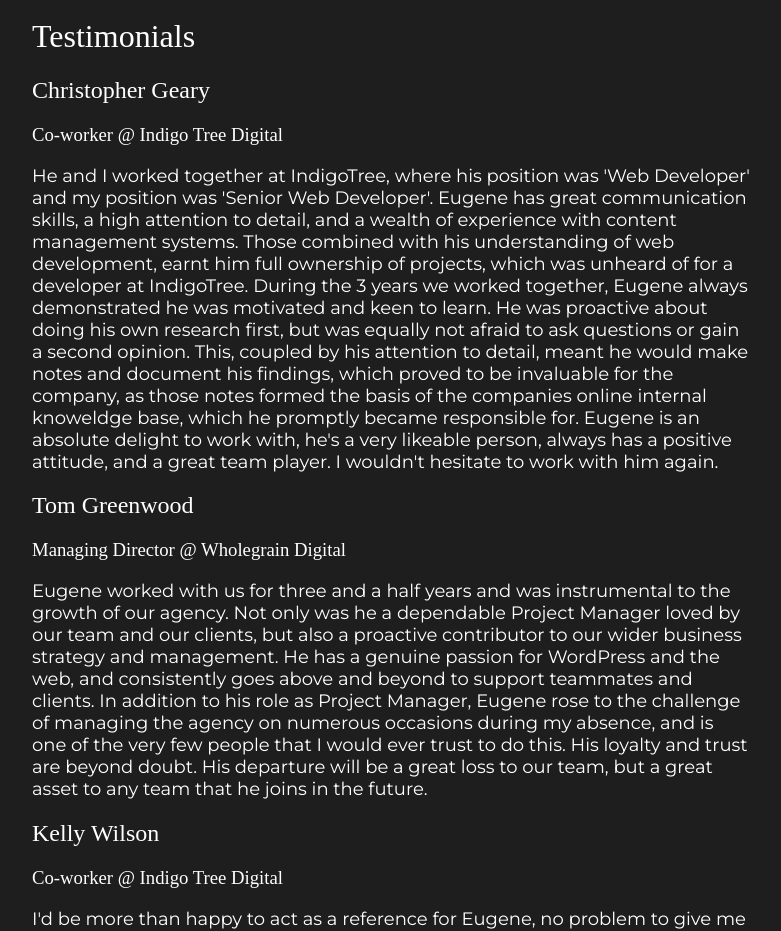
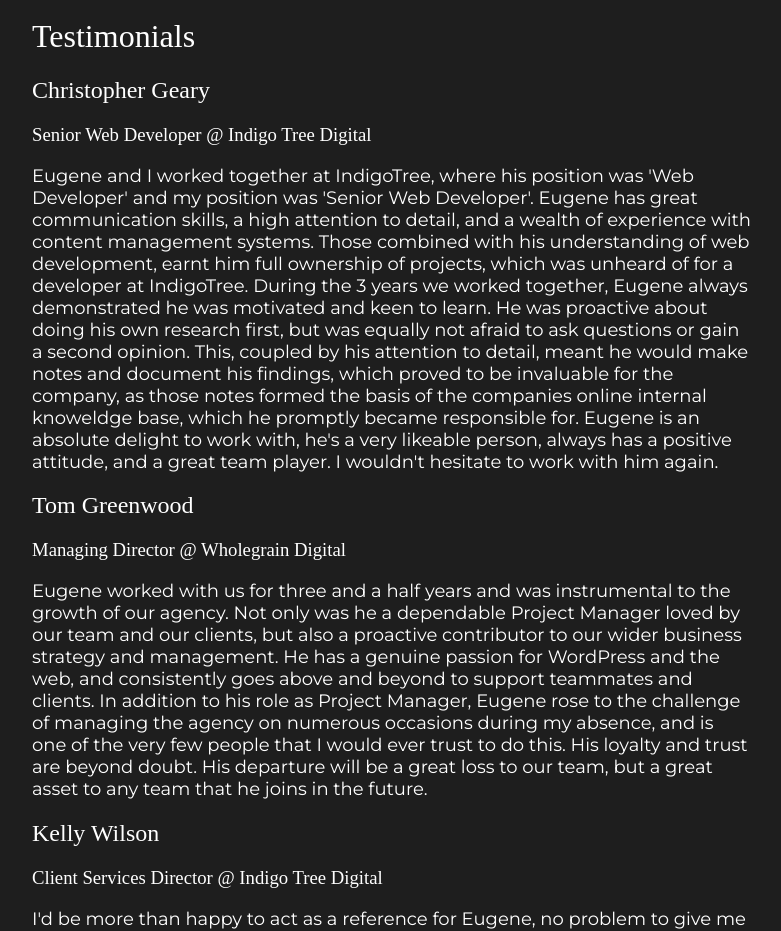
Before and after one commit to eugelogic/emerald, a Next.js app: page /testimonials in a window 1280 px wide. Shown: the part 169-1100 px from the top of the page, without its empty margins (248-1029 px from the left). Built offline with nearby package versions, Linux system fonts and the light colour scheme; a web font is replaced by a local one.

Commit message:
Small content edit

```diff
--- a/pages/testimonials.js
+++ b/pages/testimonials.js
@@ -6,9 +6,9 @@ const Testimonials = () => {
             <div className="container">
                 <h1>Testimonials</h1>
                 <h2>Christopher Geary</h2>
-                <h3>Co-worker @ Indigo Tree Digital</h3>
+                <h3>Senior Web Developer @ Indigo Tree Digital</h3>
                 <p>
-                    He and I worked together at IndigoTree, where his position was &apos;Web Developer&apos; and my
+                    Eugene and I worked together at IndigoTree, where his position was &apos;Web Developer&apos; and my
                     position was &apos;Senior Web Developer&apos;. Eugene has great communication skills, a high
                     attention to detail, and a wealth of experience with content management systems. Those combined with
                     his understanding of web development, earnt him full ownership of projects, which was unheard of for
@@ -34,7 +34,7 @@ const Testimonials = () => {
                     asset to any team that he joins in the future.
                 </p>
                 <h2>Kelly Wilson</h2>
-                <h3>Co-worker @ Indigo Tree Digital</h3>
+                <h3>Client Services Director @ Indigo Tree Digital</h3>
                 <p>
                     I&apos;d be more than happy to act as a reference for Eugene, no problem to give me name out and
                     I&apos;ll be happy to tell them how wonderful Eugene is.
```
